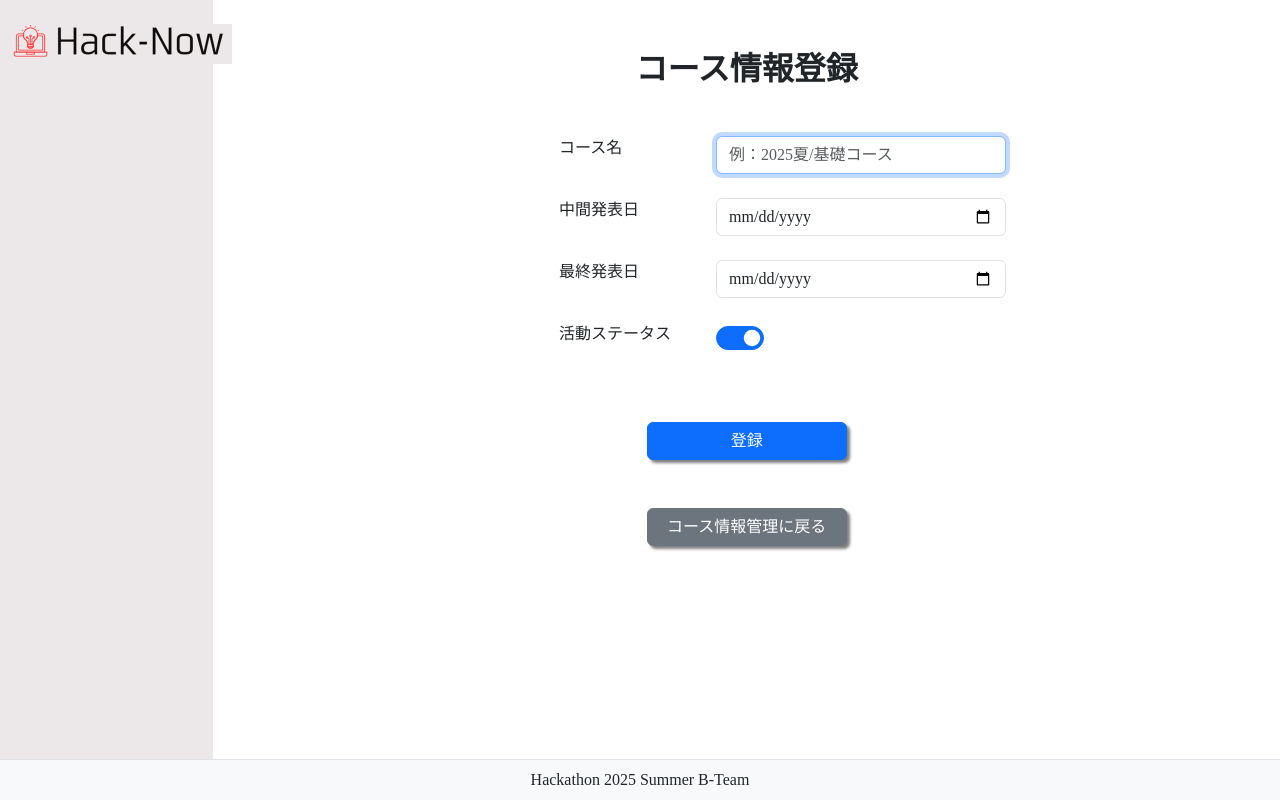
After one commit to Summer-Hackathon-2025-B-Team/HackNow, a Django app: page /course/create in a window 1280 px wide. The commit adds this page. Run offline with Django 4.2, Linux system fonts and the light colour scheme.

Commit message:
feat:コース情報登録

```diff
--- a/app/apps/course/forms.py
+++ b/app/apps/course/forms.py
@@ -0,0 +1,36 @@
+from django import forms
+from .models import Course
+from django.forms.widgets import DateInput
+
+class CreateCourseForm(forms.ModelForm):
+    class Meta:
+        model = Course
+        fields = ('name', 'Interim_report_date', 'last_report_date', 'activity_status')
+        # 日付フィールドにカレンダーを表示
+        widgets = {
+            'Interim_report_date': DateInput(attrs={'type': 'date', 'class': 'form-control'}),
+            'last_report_date': DateInput(attrs={'type': 'date', 'class': 'form-control'}),
+        }
+
+    def __init__(self, *args, **kwargs):
+        super().__init__(*args, **kwargs)
+
+        # nameフィールドにautofocusを追加
+        self.fields['name'].widget.attrs.update({
+            'placeholder': '例：2025夏/基礎コース',
+            'autofocus': 'autofocus'
+        })
+
+        # 活動ステータスのトグル化
+        self.fields['activity_status'].widget.attrs.update({'class': 'form-check-input'})
+
+        # ラベルの設定
+        self.fields['name'].label = 'コース名'
+        self.fields['Interim_report_date'].label = '中間発表日'
+        self.fields['last_report_date'].label = '最終発表日'
+        self.fields['activity_status'].label = '活動ステータス'
+
+        # 共通クラス追加
+        for name, field in self.fields.items():
+            if name != 'activity_status':
+                field.widget.attrs.update({'class': 'form-control'})
--- a/app/apps/course/urls.py
+++ b/app/apps/course/urls.py
@@ -5,4 +5,5 @@ app_name = "course"
 
 urlpatterns = [
     path('', views.ListCourseView.as_view(), name="index"),
+    path('create', views.CreateCourseView.as_view(), name="create"),
 ]
--- a/app/apps/course/views.py
+++ b/app/apps/course/views.py
@@ -1,7 +1,14 @@
-from django.shortcuts import render
-from django.views.generic import ListView
+from django.views.generic import ListView, CreateView
+from django.urls import reverse_lazy
 from .models import Course
+from .forms import CreateCourseForm
 
 class ListCourseView(ListView):
     template_name = 'course/index.html'
     model = Course
+
+class CreateCourseView(CreateView):
+    form_class = CreateCourseForm
+    template_name = 'course/create.html'
+    model = Course
+    success_url = reverse_lazy("course:index")
--- a/app/static/css/stylesheets.css
+++ b/app/static/css/stylesheets.css
@@ -66,6 +66,28 @@ body {
     box-shadow: 3px 3px 3px gray;
 }
 
+.btn-adjustment{
+    margin-right:220px; /* 新規登録ボタンの位置調整 */
+}
+
+.btn-layout-small{
+    width:80px;
+    margin:5px auto;
+    font-weight: bold;
+    box-shadow: 3px 3px 3px gray;
+}
+
+.btn-adjustment{
+
+}
+
+/* トグルボタン関連 */
+.switch-large .form-check-input {
+    width: 3em;
+    height: 1.5em;
+}
+
+
 .alert-box {
     margin-bottom: 15px;
 }
@@ -76,19 +98,12 @@ body {
     margin-top: 30px;
 }
 
-
-table{
-    width:1000px;
-    margin:20px auto;
-    border:1px black solid;
-}
-
 thead{
     background-color:#ECE8E9 ;
     text-align: center;
 }
 
-.cell-layout{
+th, td{
     border:1px gray solid;
     padding:5px;
 }
--- /dev/null
+++ b/app/templates/course/create.html
@@ -0,0 +1,67 @@
+{% extends 'base.html' %}
+{% load static %}
+{% block title %}コース情報登録{% endblock %}
+
+{% block content %}
+
+    <div class="text-center mb-5">
+        <h2><strong>コース情報登録</strong></h2>
+    </div>
+
+    <form method="post">
+        {% csrf_token %}
+
+        {{ form.non_field_errors }}
+
+        <div class="container-fluid">
+
+            <div class="row mb-5">
+
+                {% for field in form %}
+
+                    {% if field.name == 'activity_status' %}
+                        <div class="row mb-4">
+                            <div class="col-md-3"></div>
+                            <div class="col-md-2 ms-5">
+                                {{ field.label }}
+                            </div>
+                            <div class="col-md-4">
+                                <div class="form-check form-switch switch-large">
+                                    {{ field }}
+                                </div>
+                            </div>
+                            <div class="col-md-3"></div>
+                        </div>
+                    {% else %}
+                        <div class="row mb-4">
+                            <div class="col-md-3"></div>
+                            <div class="col-md-2 ms-5">
+                                {{ field.label }}
+                            </div>
+                            <div class="col-md-4">
+                                {{ field }}
+                            </div>
+                            <div class="col-md-3"></div>
+                        </div>
+                    {% endif %}
+
+                {% endfor %}
+            </div>
+
+            <div class="text-center mb-5">
+                <button type="submit" class="btn btn-primary btn-layout">
+                    登録
+                </button>
+            </div>
+
+        </div>
+
+    </form>
+
+    <div class="text-center">
+        <a href="{% url 'course:index' %}" class="btn btn-secondary btn-layout">
+            コース情報管理に戻る
+        </a>
+    </div>
+
+{% endblock content %}
```
Also changed, not shown: app/templates/course/index.html (+12 -19 lines).
